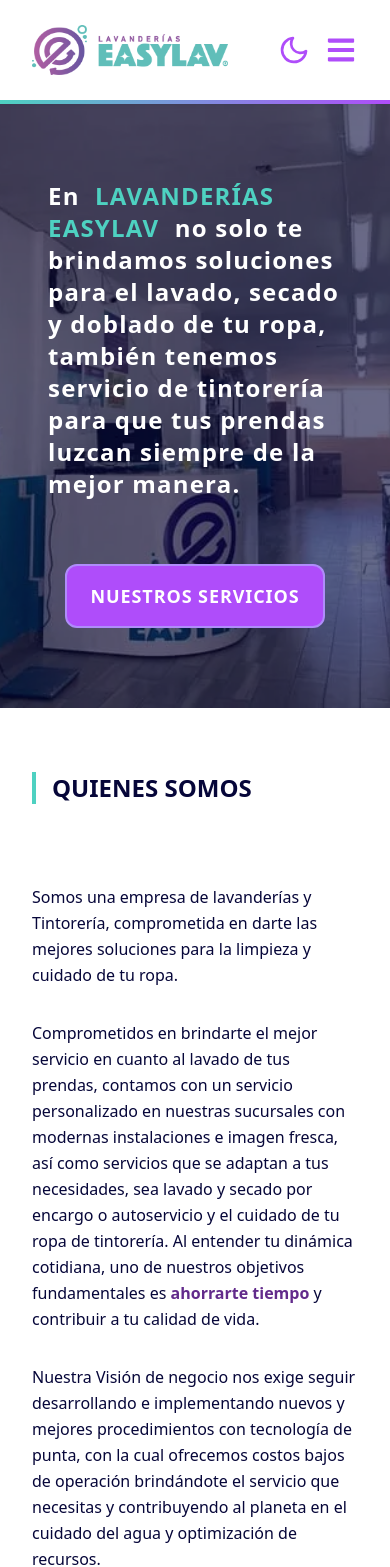
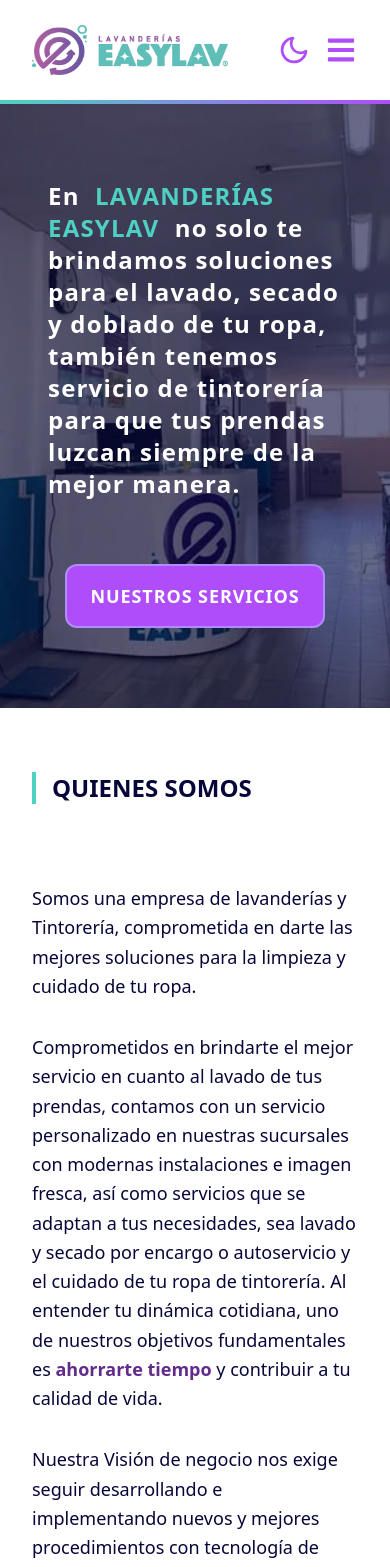
Before and after one commit to dspwebstudiomx/easylav-react, a React (Vite) app: page / in a window 390 px wide. Shown: the top 1567 px of the page. Built offline with nearby package versions, Linux system fonts and the light colour scheme.

Commit message:
refactor: ajusta el margen en ContactInfo y el tamaño del texto en Paragraph para mejorar la presentación

```diff
--- a/src/components/contacto/components/ContactInfo.jsx
+++ b/src/components/contacto/components/ContactInfo.jsx
@@ -5,7 +5,7 @@ import { Link } from 'react-router-dom';
 const ContactInfo = () => {
   return (
     <section className="animate__animated animate__bounceInLeft animate__slowest grid dark:bg-dark">
-      <div className="mb-0">
+      <div className="mb-8 md:mb-0">
         <TitleH2>¿Tienes alguna duda en la que te podemos ayudar? No dudes en llenar el formulario.</TitleH2>
       </div>
       <ParagraphContainer>
--- a/src/components/text/Paragraph.jsx
+++ b/src/components/text/Paragraph.jsx
@@ -13,7 +13,9 @@ import PropTypes from 'prop-types';
 // Estructura
 const Paragraph = ({ children, className }) => {
   return (
-    <p className={`md:text-xl leading-relaxed text-wrap w-full text-dark dark:text-light ${className}`}>{children}</p>
+    <p className={`text-lg md:text-xl leading-relaxed text-wrap w-full text-dark dark:text-light ${className}`}>
+      {children}
+    </p>
   );
 };
 
```
